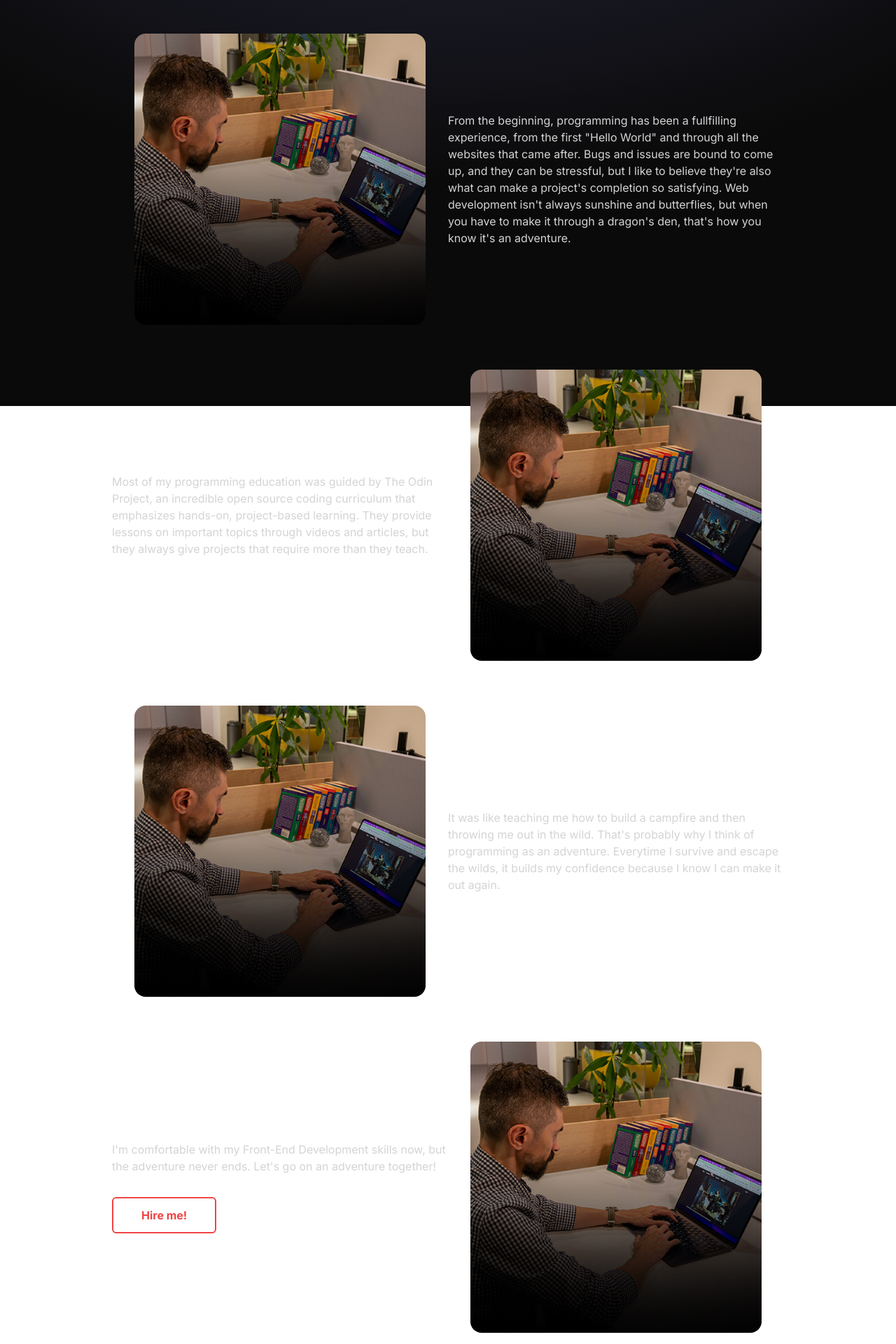
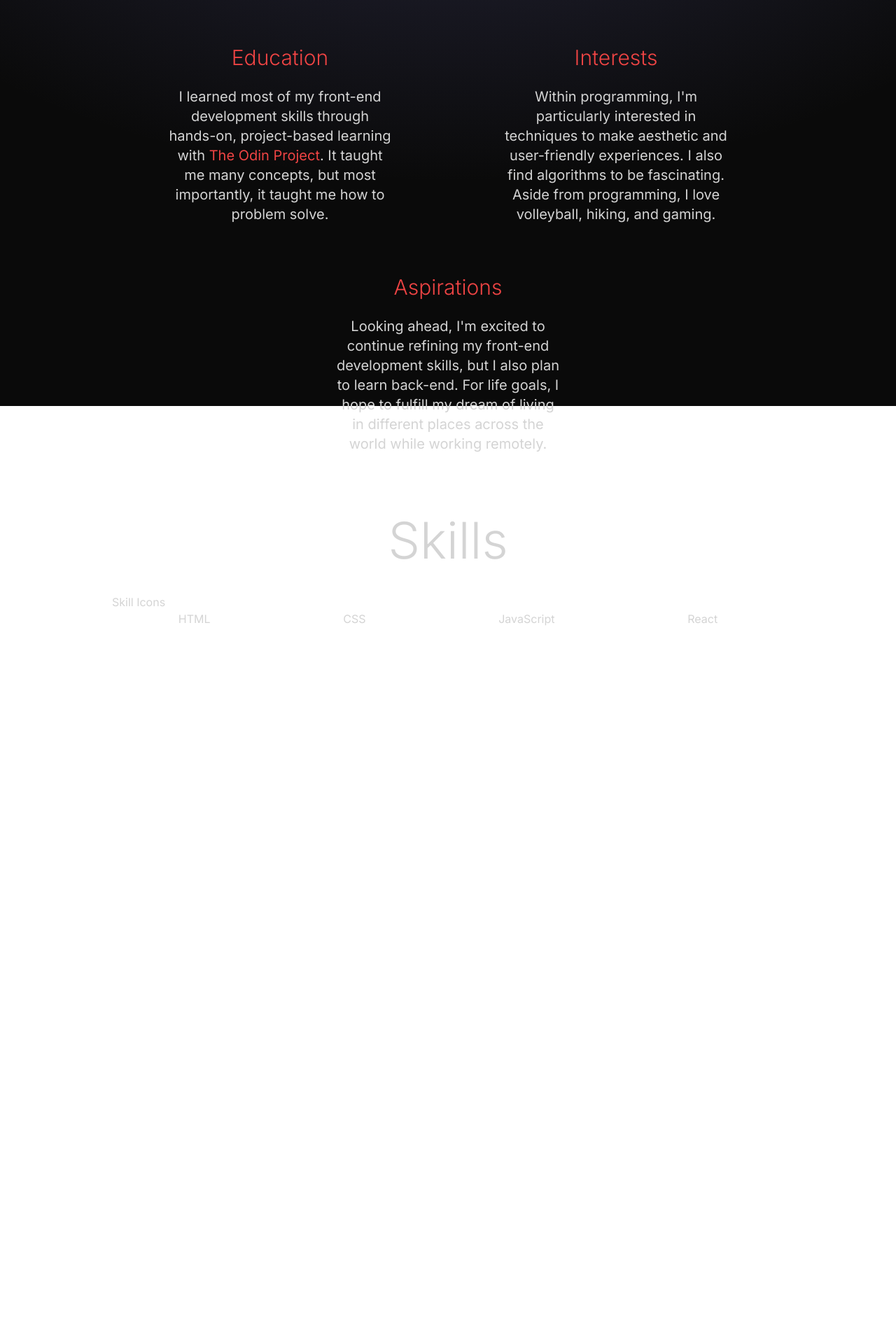
Before and after one commit to Mattheweng1/portfolio, a React (Vite) app: page /about in a window 1280 px wide. Shown: the part 220-2140 px from the top of the page at 70% size. After the commit the page ends 1140 px from the top, so only its background shows below. Built offline with nearby package versions, Linux system fonts and the light colour scheme.

Commit message:
Change About content & layout

```diff
--- a/src/components/About.jsx
+++ b/src/components/About.jsx
@@ -1,7 +1,4 @@
-import { ABOUT_TEXT } from "../constants/constants";
-import Button from "./Button";
 import FlexWrapper from "./FlexWrapper";
-import FlexWrapperItem from "./FlexWrapperItem";
 import Navbar from "./Navbar";
 import PageContainer from "./PageContainer";
 import SectionTitle from "./SectionTitle";
@@ -13,57 +10,49 @@ const About = () => {
       <PageContainer>
         <SectionTitle title="About My"></SectionTitle>
         <FlexWrapper>
-          <FlexWrapperItem className="p-8">
-            <img
-              className="rounded-2xl"
-              src="src/assets/about.jpg"
-              alt="Portrait Photo of Matthew"
-            />
-          </FlexWrapperItem>
-          <FlexWrapperItem>
-            <p className="text-center lg:text-left">{ABOUT_TEXT.part1}</p>
-          </FlexWrapperItem>
+          <div className="max-w-xs text-center m-6">
+            <h1 className="text-red-500 my-6 text-3xl font-light">Education</h1>
+            <p className="text-xl">
+              I learned most of my front-end development skills through
+              hands-on, project-based learning with{" "}
+              <a
+                href="http://theodinproject.com/about"
+                className="text-red-500"
+              >
+                The Odin Project
+              </a>
+              . It taught me many concepts, but most importantly, it taught me
+              how to problem solve.
+            </p>
+          </div>
+          <div className="max-w-xs text-center m-6">
+            <h1 className="text-red-500 my-6 text-3xl font-light">Interests</h1>
+            <p className="text-xl">
+              Within programming, I&apos;m particularly interested in techniques
+              to make aesthetic and user-friendly experiences. I also find
+              algorithms to be fascinating. Aside from programming, I love
+              volleyball, hiking, and gaming.
+            </p>
+          </div>
+          <div className="max-w-xs text-center m-6">
+            <h1 className="text-red-500 my-6 text-3xl font-light">
+              Aspirations
+            </h1>
+            <p className="text-xl">
+              Looking ahead, I&apos;m excited to continue refining my front-end
+              development skills, but I also plan to learn back-end. For life
+              goals, I hope to fulfill my dream of living in different places
+              across the world while working remotely.
+            </p>
+          </div>
         </FlexWrapper>
-        <FlexWrapper className="flex-row-reverse">
-          <FlexWrapperItem className="p-8">
-            <img
-              className="rounded-2xl"
-              src="src/assets/about.jpg"
-              alt="Portrait Photo of Matthew"
-            />
-          </FlexWrapperItem>
-          <FlexWrapperItem>
-            <p className="text-center lg:text-left">{ABOUT_TEXT.part2}</p>
-          </FlexWrapperItem>
-        </FlexWrapper>
+        <SectionTitle title="Skills" />
+        <div>Skill Icons</div>
         <FlexWrapper>
-          <FlexWrapperItem className="p-8">
-            <img
-              className="rounded-2xl"
-              src="src/assets/about.jpg"
-              alt="Portrait Photo of Matthew"
-            />
-          </FlexWrapperItem>
-          <FlexWrapperItem>
-            <p className="text-center lg:text-left">{ABOUT_TEXT.part3}</p>
-          </FlexWrapperItem>
-        </FlexWrapper>
-        <FlexWrapper className="flex-row-reverse">
-          <FlexWrapperItem className="p-8">
-            <img
-              className="rounded-2xl"
-              src="src/assets/about.jpg"
-              alt="Portrait Photo of Matthew"
-            />
-          </FlexWrapperItem>
-          <FlexWrapperItem>
-            <p className="text-center lg:text-left">{ABOUT_TEXT.part4}</p>
-            <Button
-              route="/contact"
-              text="Hire me!"
-              className="lg:self-start"
-            />
-          </FlexWrapperItem>
+          <div>HTML</div>
+          <div>CSS</div>
+          <div>JavaScript</div>
+          <div>React</div>
         </FlexWrapper>
       </PageContainer>
     </>
```
